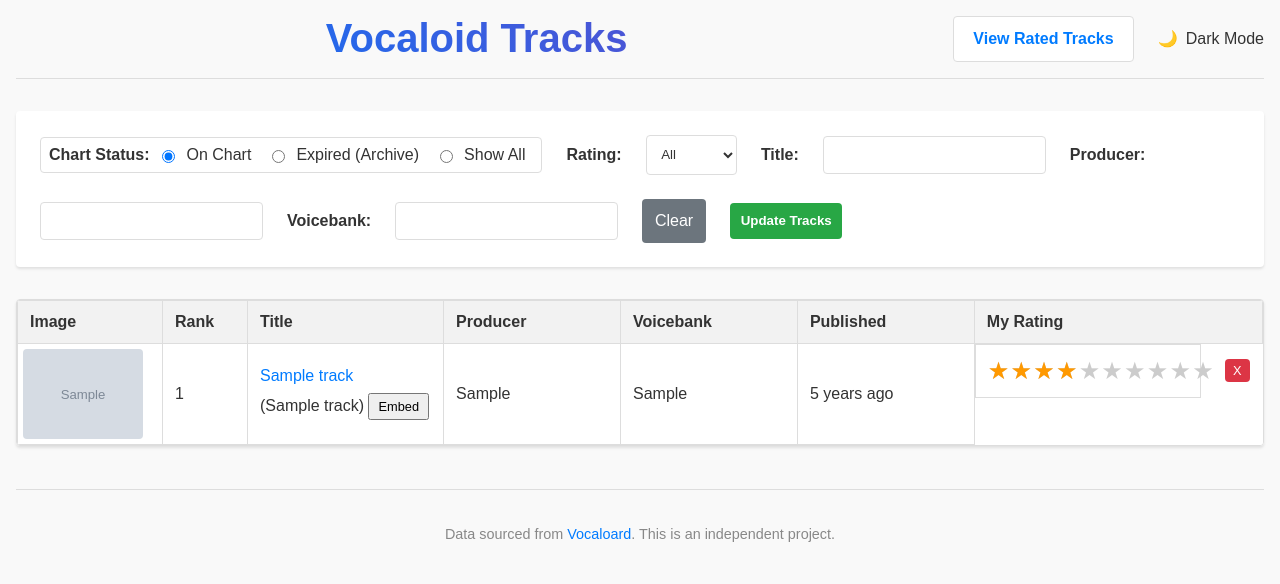
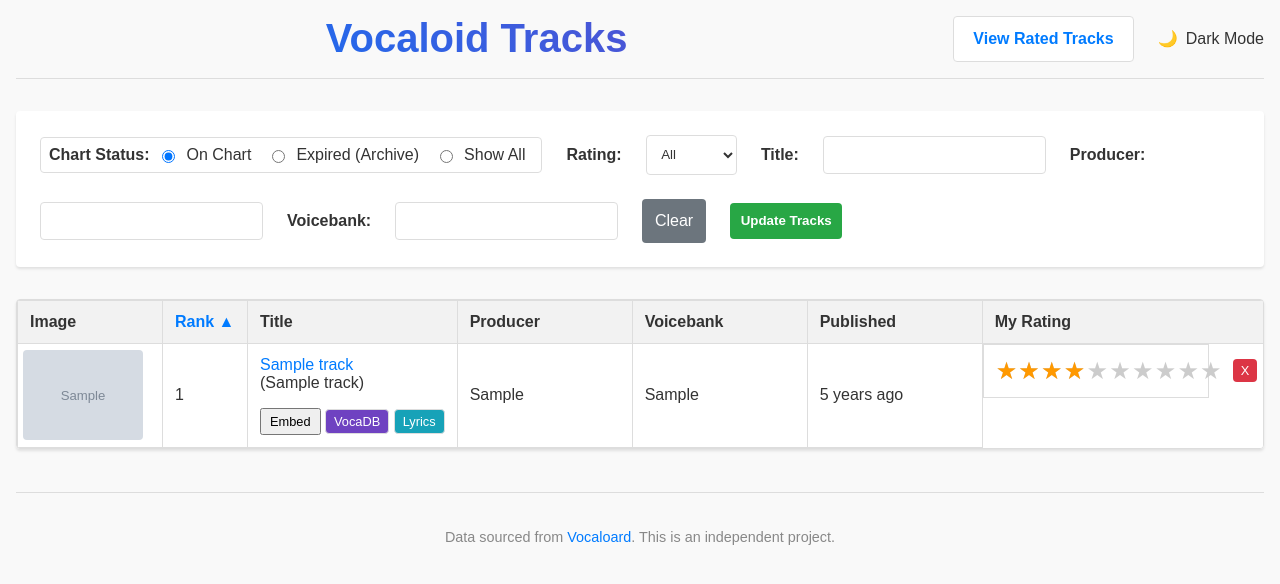
Before and after one commit to D221/vocaloid-rate, a FastAPI app: page / in a window 1280 px wide. Shown: the top 584 px of the page. Run offline with FastAPI, Linux system fonts and the light colour scheme; tables that the repository leaves empty hold one stand-in row (values such as "Sample post"); grey boxes marked "Sample" are stand-in pictures.

Commit message:
feat(api): add VocaDB search and lyrics retrieval endpoints; enhance UI with action buttons

```diff
--- a/app/main.py
+++ b/app/main.py
@@ -1,8 +1,18 @@
 import logging
 import os
 from typing import Optional
+from urllib.parse import quote
 
-from fastapi import BackgroundTasks, Depends, FastAPI, Form, Request, Response
+import requests
+from fastapi import (
+    BackgroundTasks,
+    Depends,
+    FastAPI,
+    Form,
+    HTTPException,
+    Request,
+    Response,
+)
 from fastapi.staticfiles import StaticFiles
 from fastapi.templating import Jinja2Templates
 from sqlalchemy.orm import Session
@@ -316,3 +326,113 @@ def rate_track(track_id: int, rating: int = Form(...), db: Session = Depends(get
     crud.create_rating(db, track_id=track_id, rating=rating)
     # You can also return 204 here, or the new rating object if you want
     return Response(status_code=204)
+
+
+@app.get("/api/vocadb_search")
+def search_vocadb(producer: str, title_en: str, title_jp: str | None = None):
+    headers = {"Accept": "application/json"}
+    try:
+        # Step 1: Find the Artist ID (this is the same)
+        artist_search_url = f"https://vocadb.net/api/artists?query={quote(producer)}&maxResults=1&sort=FollowerCount"
+        artist_response = requests.get(artist_search_url, headers=headers, timeout=10)
+        artist_response.raise_for_status()
+        artist_data = artist_response.json()
+
+        if not artist_data.get("items"):
+            return {"url": None, "song_id": None}
+        artist_id = artist_data["items"][0]["id"]
+
+        # Step 2: Search with English title first
+        song_search_url = f"https://vocadb.net/api/songs?query={quote(title_en)}&songTypes=Original&artistId[]={artist_id}&maxResults=1&sort=RatingScore"
+        song_response = requests.get(song_search_url, headers=headers, timeout=10)
+        song_response.raise_for_status()
+        song_data = song_response.json()
+
+        # If English search fails AND we have a Japanese title, try it as a fallback
+        if not song_data.get("items") and title_jp:
+            logging.info(
+                f"VocaDB: English search failed for '{title_en}'. Trying Japanese title '{title_jp}'."
+            )
+            song_search_url = f"https://vocadb.net/api/songs?query={quote(title_jp)}&songTypes=Original&artistId[]={artist_id}&maxResults=1&sort=RatingScore"
+            song_response = requests.get(song_search_url, headers=headers, timeout=10)
+            song_response.raise_for_status()
+            song_data = song_response.json()
+
+        if song_data.get("items"):
+            song = song_data["items"][0]
+            song_id = song["id"]
+            song_url = f"https://vocadb.net/S/{song_id}"
+            return {"url": song_url, "song_id": song_id}
+        else:
+            return {"url": None, "song_id": None}
+
+    except requests.exceptions.RequestException as e:
+        logging.error(f"Error calling VocaDB API: {e}", exc_info=True)
+        raise HTTPException(status_code=503, detail="Could not connect to VocaDB API.")
+    except Exception as e:
+        logging.error(
+            f"An unexpected error occurred during VocaDB search: {e}", exc_info=True
+        )
+        raise HTTPException(status_code=500, detail="An internal error occurred.")
+
+
+@app.get("/api/vocadb_lyrics/{song_id}")
+def get_vocadb_lyrics(song_id: int):
+    headers = {"Accept": "application/json"}
+    try:
+        api_url = f"https://vocadb.net/api/songs/{song_id}?fields=Lyrics"
+        response = requests.get(api_url, headers=headers, timeout=10)
+        response.raise_for_status()
+        data = response.json()
+
+        lyrics_list = data.get("lyrics", [])
+        if not lyrics_list:
+            return {"lyrics": []}
+
+        available_lyrics = []
+        for lyric_data in lyrics_list:
+            text = lyric_data.get("value", "").replace("\n", "<br>")
+            lang = lyric_data.get("cultureCodes", [""])[0]
+            trans_type = lyric_data.get("translationType", "Unknown")
+            label = f"{lang.upper()} - {trans_type}"
+
+            if trans_type == "Romanized":
+                label = "Romaji"
+            elif trans_type == "Translation" and "en" in lang:
+                label = "English (Translation)"
+            elif trans_type == "Original" and "ja" in lang:
+                label = "Japanese (Original)"
+
+            available_lyrics.append(
+                {
+                    "label": label,
+                    "text": text,
+                    "source": lyric_data.get("source", ""),
+                    "url": lyric_data.get("url", ""),
+                    "translation_type": trans_type,
+                }
+            )
+
+        def sort_key(lyric):
+            if "English" in lyric["label"]:
+                return 0
+            if "Romaji" in lyric["label"]:
+                return 1
+            if "Japanese" in lyric["label"]:
+                return 2
+            return 3
+
+        available_lyrics.sort(key=sort_key)
+
+        return {"lyrics": available_lyrics}
+
+    except requests.exceptions.RequestException as e:
+        logging.error(f"Error fetching lyrics from VocaDB API: {e}", exc_info=True)
+        raise HTTPException(
+            status_code=503, detail="Could not fetch lyrics from VocaDB."
+        )
+    except Exception as e:
+        logging.error(
+            f"An unexpected error occurred during lyrics fetch: {e}", exc_info=True
+        )
+        raise HTTPException(status_code=500, detail="An internal error occurred.")
--- a/app/static/css/style.css
+++ b/app/static/css/style.css
@@ -469,3 +469,113 @@ input[type="search"]::-webkit-search-results-decoration {
     display: none;
     -webkit-appearance: none;
 }
+
+.vocadb-button {
+    margin-top: 8px;
+    padding: 4px 8px;
+    font-size: 0.8em;
+    cursor: pointer;
+    background-color: #6f42c1;
+    /* A nice purple */
+    color: white;
+    border: 1px solid var(--border-color);
+    border-radius: 4px;
+}
+
+.vocadb-button:disabled {
+    background-color: #6c757d;
+    cursor: wait;
+}
+
+.lyrics-button {
+    margin-top: 8px;
+    padding: 4px 8px;
+    font-size: 0.8em;
+    cursor: pointer;
+    background-color: #17a2b8;
+    /* A nice teal */
+    color: white;
+    border: 1px solid var(--border-color);
+    border-radius: 4px;
+}
+
+.lyrics-button:disabled {
+    background-color: #6c757d;
+    cursor: wait;
+}
+
+/* New container styles */
+.action-buttons {
+    margin-top: 8px;
+}
+
+.youtube-embed-container,
+.lyrics-container {
+    margin-top: 10px;
+    padding: 1em;
+    background-color: var(--header-bg-color);
+    border-radius: 4px;
+    border: 1px solid var(--border-color);
+}
+
+.lyrics-container {
+    max-height: 400px;
+    overflow-y: auto;
+    line-height: 1.6;
+    padding: 0.8em 1.2em;
+}
+
+.lyrics-controls {
+    margin-bottom: 1em;
+    display: flex;
+    align-items: center;
+    gap: 0.5em;
+}
+
+.lyrics-select {
+    padding: 0.5em;
+    border-radius: 4px;
+    border: 1px solid var(--border-color);
+    background-color: var(--card-bg-color);
+    color: var(--text-color);
+}
+
+.lyrics-content {
+    white-space: pre-wrap;
+    line-height: 1.6;
+}
+
+.lyrics-metadata {
+    font-size: 0.8em;
+    color: #888;
+    margin-bottom: 1em;
+    padding-bottom: 0.8em;
+    border-bottom: 1px solid var(--border-color);
+}
+
+.lyrics-metadata a {
+    color: var(--link-color);
+}
+
+/* Custom Scrollbar for Dark Mode */
+[data-theme="dark"] .lyrics-container {
+    scrollbar-width: thin;
+    /* Firefox */
+    scrollbar-color: #555 #2e2e2e;
+    /* Firefox */
+}
+
+/* Chrome, Edge, Safari */
+[data-theme="dark"] .lyrics-container::-webkit-scrollbar {
+    width: 12px;
+}
+
+[data-theme="dark"] .lyrics-container::-webkit-scrollbar-track {
+    background: #2e2e2e;
+}
+
+[data-theme="dark"] .lyrics-container::-webkit-scrollbar-thumb {
+    background-color: #555;
+    border-radius: 6px;
+    border: 3px solid #2e2e2e;
+}
--- a/app/static/js/main.js
+++ b/app/static/js/main.js
@@ -28,8 +28,9 @@ const formatAllDates = () => {
 
 const updateSortIndicators = () => {
     const params = new URLSearchParams(window.location.search);
-    const sortBy = params.get('sort_by');
-    const sortDir = params.get('sort_dir');
+    let sortBy = params.get('sort_by');
+    let sortDir = params.get('sort_dir');
+    if (!sortBy) { sortBy = 'rank'; sortDir = 'asc'; }
     document.querySelectorAll('th a[data-sort]').forEach(a => {
         a.classList.remove('active');
         a.textContent = a.textContent.replace(/ [▲▼]/, '');
@@ -44,75 +45,23 @@ const updateTracks = async () => {
     const tableBody = document.getElementById('tracks-table-body');
     const filterForm = document.getElementById('filter-form');
     const baseUrl = tableBody.dataset.updateUrl;
-
     if (!baseUrl) return;
-
     const params = new URLSearchParams(window.location.search);
     if (filterForm) {
         const formData = new FormData(filterForm);
         formData.forEach((value, key) => {
-            if (value) {
-                params.set(key, value);
-            } else {
-                params.delete(key);
-            }
+            if (value) params.set(key, value);
+            else params.delete(key);
         });
     }
-
     const fetchUrl = `${baseUrl}?${params.toString()}`;
     const browserUrl = `${window.location.pathname}?${params.toString()}`;
-
     const response = await fetch(fetchUrl);
     const html = await response.text();
-
     tableBody.innerHTML = html;
     window.history.pushState({}, '', browserUrl);
-
     formatAllDates();
     updateSortIndicators();
-};
-
-const handleEmbed = (embedButton) => {
-    const videoId = getYouTubeVideoId(embedButton.dataset.youtubeUrl);
-    const videoContainer = embedButton.nextElementSibling;
-    if (!videoId) {
-        window.open(embedButton.dataset.youtubeUrl, '_blank');
-        return;
-    }
-    const iframe = document.createElement('iframe');
-    iframe.width = "560";
-    iframe.height = "315";
-    iframe.src = `https://www.youtube.com/embed/${videoId}?autoplay=1`;
-    iframe.frameBorder = "0";
-    iframe.allow = "accelerometer; autoplay; clipboard-write; encrypted-media; gyroscope; picture-in-picture";
-    iframe.allowFullscreen = true;
-
-    videoContainer.innerHTML = '';
-    videoContainer.appendChild(iframe);
-    videoContainer.style.display = 'block';
-
-    const closeButton = document.createElement('button');
-    closeButton.className = 'close-embed-button';
-    closeButton.textContent = 'Close';
-    embedButton.insertAdjacentElement('afterend', closeButton);
-
-    embedButton.style.display = 'none';
-};
-
-const handleCloseEmbed = (closeButton) => {
-    const parentCell = closeButton.closest('td');
-    if (!parentCell) return;
-    const embedButton = parentCell.querySelector('.embed-button');
-    const videoContainer = parentCell.querySelector('.youtube-embed-container');
-
-    if (videoContainer) {
-        videoContainer.innerHTML = '';
-        videoContainer.style.display = 'none';
-    }
-    if (embedButton) {
-        embedButton.style.display = 'inline-block';
-    }
-    closeButton.remove();
 };
 
 const updateThemeUI = () => {
@@ -120,12 +69,11 @@ const updateThemeUI = () => {
     const themeText = document.getElementById('theme-text');
     if (!themeIcon || !themeText) return;
     const currentTheme = document.documentElement.dataset.theme;
-
     if (currentTheme === 'dark') {
-        themeIcon.innerHTML = '&#9728;'; // Sun icon
+        themeIcon.innerHTML = '&#9728;';
         themeText.textContent = 'Light Mode';
     } else {
-        themeIcon.innerHTML = '&#127769;'; // Moon icon
+        themeIcon.innerHTML = '&#127769;';
         themeText.textContent = 'Dark Mode';
     }
 };
@@ -144,12 +92,9 @@ document.addEventListener('DOMContentLoaded', () => {
     updateSortIndicators();
     updateThemeUI();
 
-    // Initialize the statistics chart bars on the rated tracks page
     document.querySelectorAll('.chart-bar').forEach(bar => {
         const width = bar.dataset.width;
-        if(width) {
-            bar.style.width = width + '%';
-        }
+        if (width) bar.style.width = width + '%';
     });
 
     document.getElementById('theme-switcher')?.addEventListener('click', () => {
@@ -168,7 +113,6 @@ document.addEventListener('DOMContentLoaded', () => {
             }
             updateTracks();
         });
-
         filterForm.querySelectorAll('input[type="text"], input[type="search"]').forEach(input => {
             toggleClearButton(input);
         });
@@ -213,7 +157,6 @@ document.addEventListener('DOMContentLoaded', () => {
         });
     }
 
-    // --- 10-STAR RATING LOGIC ---
     const updateStarPreview = (container, event) => {
         const rect = container.getBoundingClientRect();
         const mouseX = event.clientX - rect.left;
@@ -226,9 +169,7 @@ document.addEventListener('DOMContentLoaded', () => {
 
     document.body.addEventListener('mousemove', (e) => {
         const ratingContainer = e.target.closest('.star-rating-container');
-        if (ratingContainer) {
-            updateStarPreview(ratingContainer, e);
-        }
+        if (ratingContainer) updateStarPreview(ratingContainer, e);
     });
 
     document.body.addEventListener('mouseleave', (e) => {
@@ -242,7 +183,6 @@ document.addEventListener('DOMContentLoaded', () => {
 
     // --- MASTER CLICK HANDLER ---
     document.body.addEventListener('click', (e) => {
-        // Clear Input Button Click
         const clearBtn = e.target.closest('.clear-input-btn');
         if (clearBtn) {
             const wrapper = clearBtn.parentElement;
@@ -255,7 +195,6 @@ document.addEventListener('DOMContentLoaded', () => {
             return;
         }
 
-        // Star Rating Click
         const ratingContainer = e.target.closest('.star-rating-container');
         if (ratingContainer) {
             const rating = updateStarPreview(ratingContainer, e);
@@ -276,7 +215,6 @@ document.addEventListener('DOMContentLoaded', () => {
             return;
         }
 
-        // Sort links
         const sortLink = e.target.closest('th a[data-sort]');
         if (sortLink) {
             e.preventDefault();
@@ -284,10 +222,8 @@ document.addEventListener('DOMContentLoaded', () => {
             const newSort = sortLink.dataset.sort;
             const currentSort = params.get('sort_by');
             const currentDir = params.get('sort_dir');
-            let newDir = ['rank', 'published_date', 'rating'].includes(newSort) ? 'desc' : 'asc';
-            if (newSort === currentSort) {
-                newDir = currentDir === 'asc' ? 'desc' : 'asc';
-            }
+            let newDir = ['published_date', 'rating'].includes(newSort) ? 'desc' : 'asc';
+            if (newSort === currentSort) newDir = currentDir === 'asc' ? 'desc' : 'asc';
             params.set('sort_by', newSort);
             params.set('sort_dir', newDir);
             window.history.pushState({}, '', `${window.location.pathname}?${params.toString()}`);
@@ -295,7 +231,6 @@ document.addEventListener('DOMContentLoaded', () => {
             return;
         }
 
-        // Table Filter links
         const filterLink = e.target.closest('a.filter-link');
         if (filterLink) {
             e.preventDefault();
@@ -309,12 +244,133 @@ document.addEventListener('DOMContentLoaded', () => {
             return;
         }
 
-        // Embed and Close buttons
+        const vocadbBtn = e.target.closest('.vocadb-button');
+        if (vocadbBtn) {
+            e.preventDefault();
+            const titleEn = encodeURIComponent(vocadbBtn.dataset.titleEn);
+            const titleJp = vocadbBtn.dataset.titleJp ? encodeURIComponent(vocadbBtn.dataset.titleJp) : '';
+            const producer = encodeURIComponent(vocadbBtn.dataset.producer);
+            vocadbBtn.disabled = true;
+            vocadbBtn.textContent = '...';
+            fetch(`/api/vocadb_search?title_en=${titleEn}&producer=${producer}&title_jp=${titleJp}`)
+                .then(response => response.ok ? response.json() : Promise.reject('Search failed'))
+                .then(data => {
+                    if (data.url) window.open(data.url, '_blank');
+                    else alert('Track not found on VocaDB.');
+                })
+                .catch(() => alert('Could not search VocaDB.'))
+                .finally(() => {
+                    vocadbBtn.disabled = false;
+                    vocadbBtn.textContent = 'VocaDB';
+                });
+            return;
+        }
+
         const embedButton = e.target.closest('.embed-button');
-        if (embedButton) { e.preventDefault(); handleEmbed(embedButton); return; }
+        if (embedButton) {
+            e.preventDefault();
+            const parentCell = embedButton.closest('td');
+            const videoContainer = parentCell.querySelector('.youtube-embed-container');
+            if (embedButton.classList.toggle('is-open')) {
+                const videoId = getYouTubeVideoId(embedButton.dataset.youtubeUrl);
+                if (!videoId) { window.open(embedButton.dataset.youtubeUrl, '_blank'); return; }
+                const iframe = document.createElement('iframe');
+                iframe.width = "560"; iframe.height = "315";
+                iframe.src = `https://www.youtube.com/embed/${videoId}?autoplay=1`;
+                iframe.frameBorder = "0";
+                iframe.allow = "accelerometer; autoplay; clipboard-write; encrypted-media; gyroscope; picture-in-picture";
+                iframe.allowFullscreen = true;
+                videoContainer.innerHTML = '';
+                videoContainer.appendChild(iframe);
+                videoContainer.style.display = 'block';
+                embedButton.textContent = 'Close';
+            } else {
+                videoContainer.innerHTML = '';
+                videoContainer.style.display = 'none';
+                embedButton.textContent = 'Embed';
+            }
+            return;
+        }
 
-        const closeEmbedButton = e.target.closest('.close-embed-button');
-        if (closeEmbedButton) { e.preventDefault(); handleCloseEmbed(closeEmbedButton); return; }
+        const lyricsButton = e.target.closest('.lyrics-button');
+        if (lyricsButton) {
+            e.preventDefault();
+            const parentCell = lyricsButton.closest('td');
+            const lyricsContainer = parentCell.querySelector('.lyrics-container');
+            const lyricsSelect = lyricsContainer.querySelector('.lyrics-select');
+            const lyricsMetadata = lyricsContainer.querySelector('.lyrics-metadata');
+            const lyricsContent = lyricsContainer.querySelector('.lyrics-content');
+
+            if (lyricsButton.classList.toggle('is-open')) {
+                lyricsButton.textContent = 'Close';
+                if (lyricsContainer.dataset.loaded === 'true') {
+                    lyricsContainer.style.display = 'block';
+                } else {
+                    lyricsButton.disabled = true;
+                    lyricsButton.textContent = '...';
+                    const titleEn = encodeURIComponent(lyricsButton.dataset.titleEn);
+                    const titleJp = lyricsButton.dataset.titleJp ? encodeURIComponent(lyricsButton.dataset.titleJp) : '';
+                    const producer = encodeURIComponent(lyricsButton.dataset.producer);
+                    let allLyricsData = [];
+                    const renderLyric = (index) => {
+                        const selectedLyric = allLyricsData[index];
+                        if (!selectedLyric) return;
+                        let metadataHTML = `Type: <strong>${selectedLyric.translation_type}</strong>`;
+                        if (selectedLyric.source) {
+                            metadataHTML += ` | Source: `;
+                            if (selectedLyric.url) {
+                                metadataHTML += `<a href="${selectedLyric.url}" target="_blank">${selectedLyric.source}</a>`;
+                            } else {
+                                metadataHTML += selectedLyric.source;
+                            }
+                        }
+                        lyricsMetadata.innerHTML = metadataHTML;
+                        lyricsContent.innerHTML = selectedLyric.text;
+                    };
+                    fetch(`/api/vocadb_search?title_en=${titleEn}&producer=${producer}&title_jp=${titleJp}`)
+                        .then(res => res.ok ? res.json() : Promise.reject('Song not found'))
+                        .then(searchData => searchData.song_id ? fetch(`/api/vocadb_lyrics/${searchData.song_id}`) : Promise.reject('Song not found'))
+                        .then(res => res.ok ? res.json() : Promise.reject('Lyrics not available'))
+                        .then(data => {
+                            allLyricsData = data.lyrics;
+                            if (allLyricsData.length === 0) return Promise.reject('No lyrics found');
+                            lyricsSelect.innerHTML = '';
+                            allLyricsData.forEach((lyric, index) => {
+                                const option = document.createElement('option');
+                                option.value = index;
+                                option.textContent = lyric.label;
+                                lyricsSelect.appendChild(option);
+                            });
+                            renderLyric(0);
+                            lyricsContainer.style.display = 'block';
+                            lyricsContainer.dataset.loaded = 'true';
+                            if (!lyricsSelect.dataset.listener) {
+                                lyricsSelect.addEventListener('change', (e) => renderLyric(e.target.value));
+                                lyricsSelect.dataset.listener = 'true';
+                            }
+                        })
+                        .catch(errorMsg => {
+                            lyricsMetadata.innerHTML = '';
+                            lyricsContent.innerHTML = `<em>${errorMsg}</em>`;
+                            lyricsContainer.style.display = 'block';
+                            lyricsContainer.dataset.loaded = 'false';
+                            setTimeout(() => { if (!lyricsButton.classList.contains('is-open')) { lyricsContainer.style.display = 'none'; } }, 4000);
+                        })
+                        .finally(() => {
+                            lyricsButton.disabled = false;
+                            if (lyricsButton.classList.contains('is-open')) {
+                                lyricsButton.textContent = 'Close';
+                            } else {
+                                lyricsButton.textContent = 'Lyrics';
+                            }
+                        });
+                }
+            } else {
+                lyricsContainer.style.display = 'none';
+                lyricsButton.textContent = 'Lyrics';
+            }
+            return;
+        }
     });
 
     // --- MASTER SUBMIT HANDLER ---
--- a/app/templates/partials/tracks_table_body.html
+++ b/app/templates/partials/tracks_table_body.html
@@ -6,11 +6,31 @@
         </a>
     </td>
     <td>{{ track.rank if track.rank is not none else '—' }}</td>
-    <td class="truncate-cell">
+    <td data-label="Title" class="truncate-cell">
         <a href="{{ track.link }}" target="_blank">{{ track.title }}</a>
         {% if track.title_jp %}<br>({{ track.title_jp }}){% endif %}
-        <button class="embed-button" data-youtube-url="{{ track.link }}">Embed</button>
+
+        <!-- Action Buttons -->
+        <div class="action-buttons">
+            <button class="embed-button" data-youtube-url="{{ track.link }}">Embed</button>
+            <button class="vocadb-button" data-title-en="{{ track.title }}"
+                data-producer="{{ track.producer.split(',')[0].strip() }}" {% if track.title_jp
+                %}data-title-jp="{{ track.title_jp }}" {% endif %}>VocaDB</button>
+            <button class="lyrics-button" data-title-en="{{ track.title }}"
+                data-producer="{{ track.producer.split(',')[0].strip() }}" {% if track.title_jp
+                %}data-title-jp="{{ track.title_jp }}" {% endif %}>Lyrics</button>
+        </div>
+
+
+        <!-- Media Containers -->
         <div class="youtube-embed-container" style="display: none;"></div>
+        <div class="lyrics-container" style="display: none;">
+            <div class="lyrics-controls">
+                <select class="lyrics-select" data-track-id="{{ track.id }}"></select>
+            </div>
+            <div class="lyrics-metadata"></div>
+            <div class="lyrics-content"></div>
+        </div>
     </td>
     <td class="truncate-cell">
         {% for producer in track.producer.split(',') %}
```
